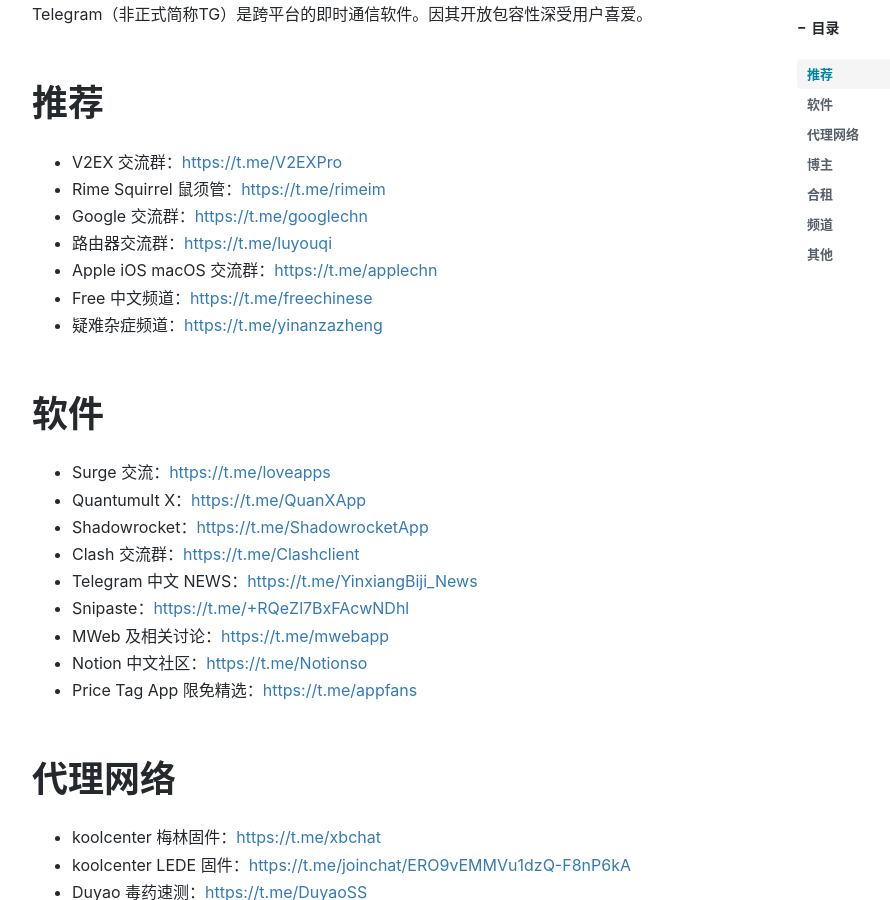
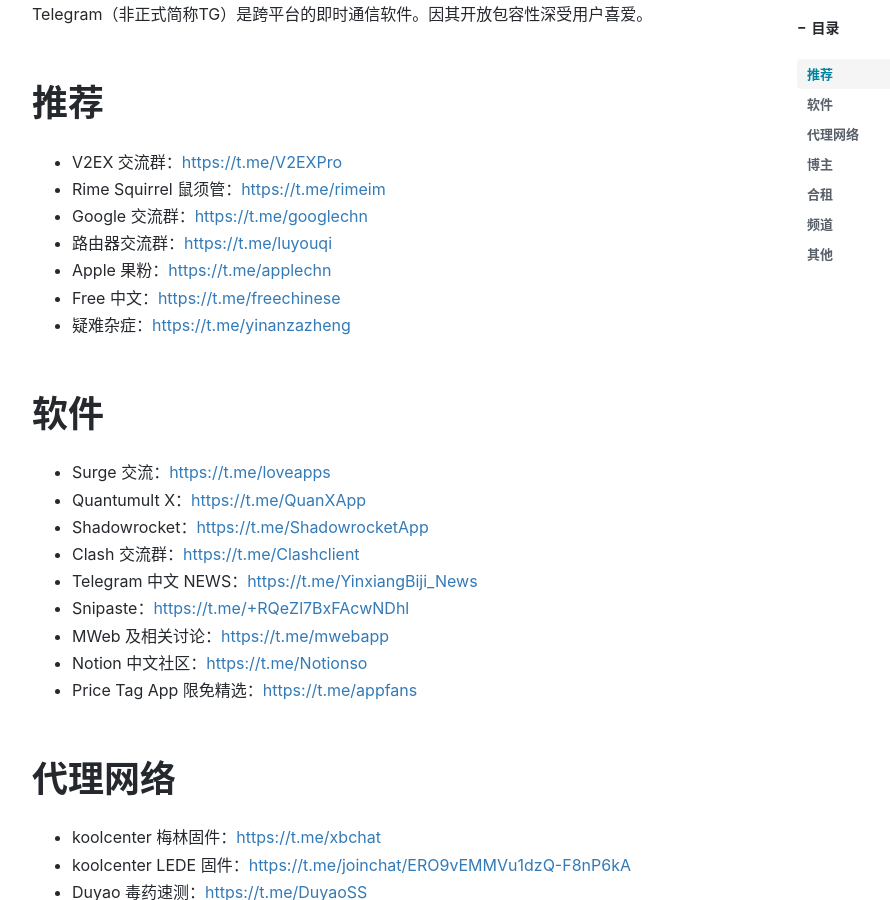
Before and after one commit to ssnhd/ssnhd.github.io, a Jekyll site: the page built from _posts/2022-2-27-Telegram.md, in a window 1280 px wide and 900 px high, scrolled down 536 px. Shown: the whole window, without its empty margins (233-1123 px from the left). Built offline with Jekyll 4.4.1, drawn with Linux system fonts in a browser that asks for light colours; nearby versions of some CDN libraries; comment, search, counter and statistics services are not loaded.

Commit message:
Update 2022-2-27-Telegram.md

```diff
--- a/_posts/2022-2-27-Telegram.md
+++ b/_posts/2022-2-27-Telegram.md
@@ -19,9 +19,9 @@
 - Rime Squirrel 鼠须管：<https://t.me/rimeim>
 - Google 交流群：<https://t.me/googlechn>
 - 路由器交流群：<https://t.me/luyouqi>
-- Apple iOS macOS 交流群：<https://t.me/applechn>
-- Free 中文频道：<https://t.me/freechinese>
-- 疑难杂症频道：<https://t.me/yinanzazheng>
+- Apple 果粉：<https://t.me/applechn>
+- Free 中文：<https://t.me/freechinese>
+- 疑难杂症：<https://t.me/yinanzazheng>
 
 # 软件
 
```
